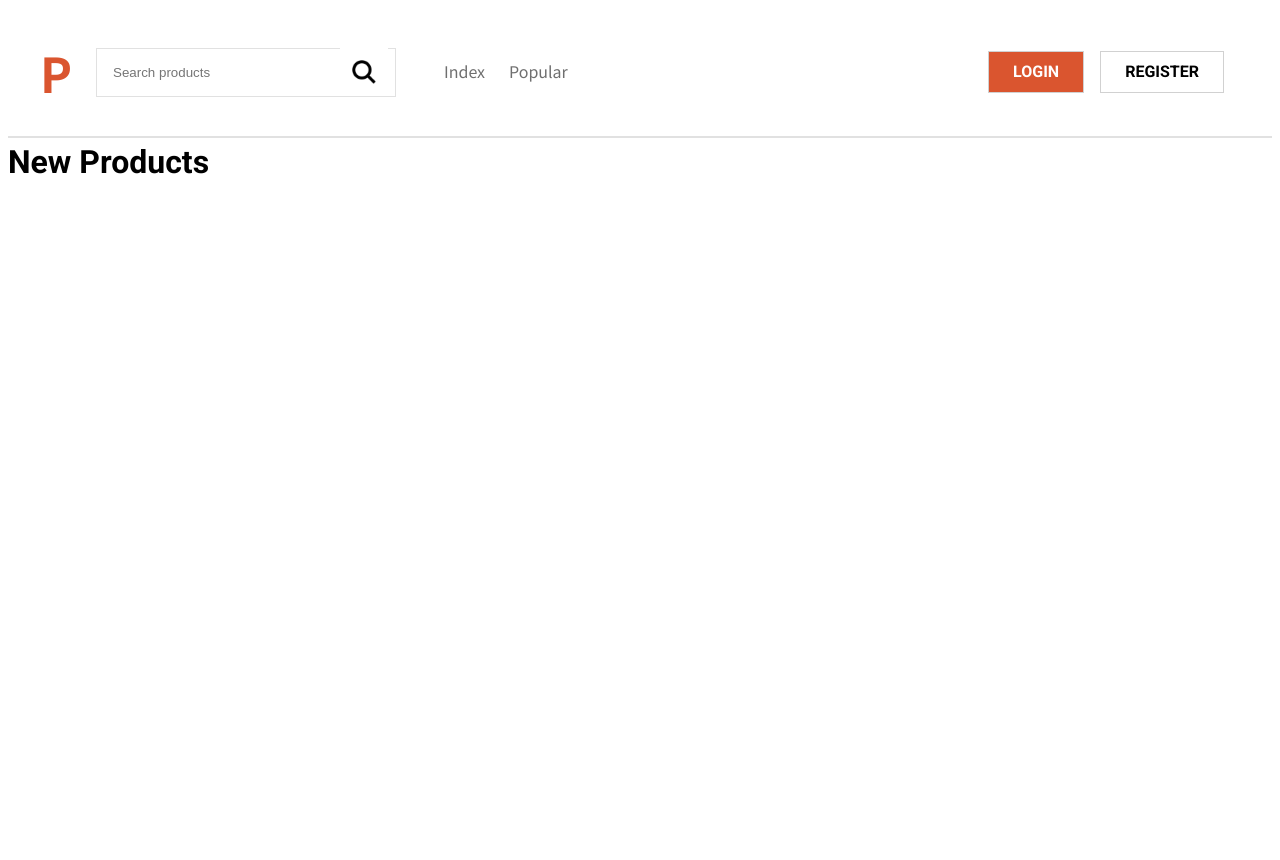
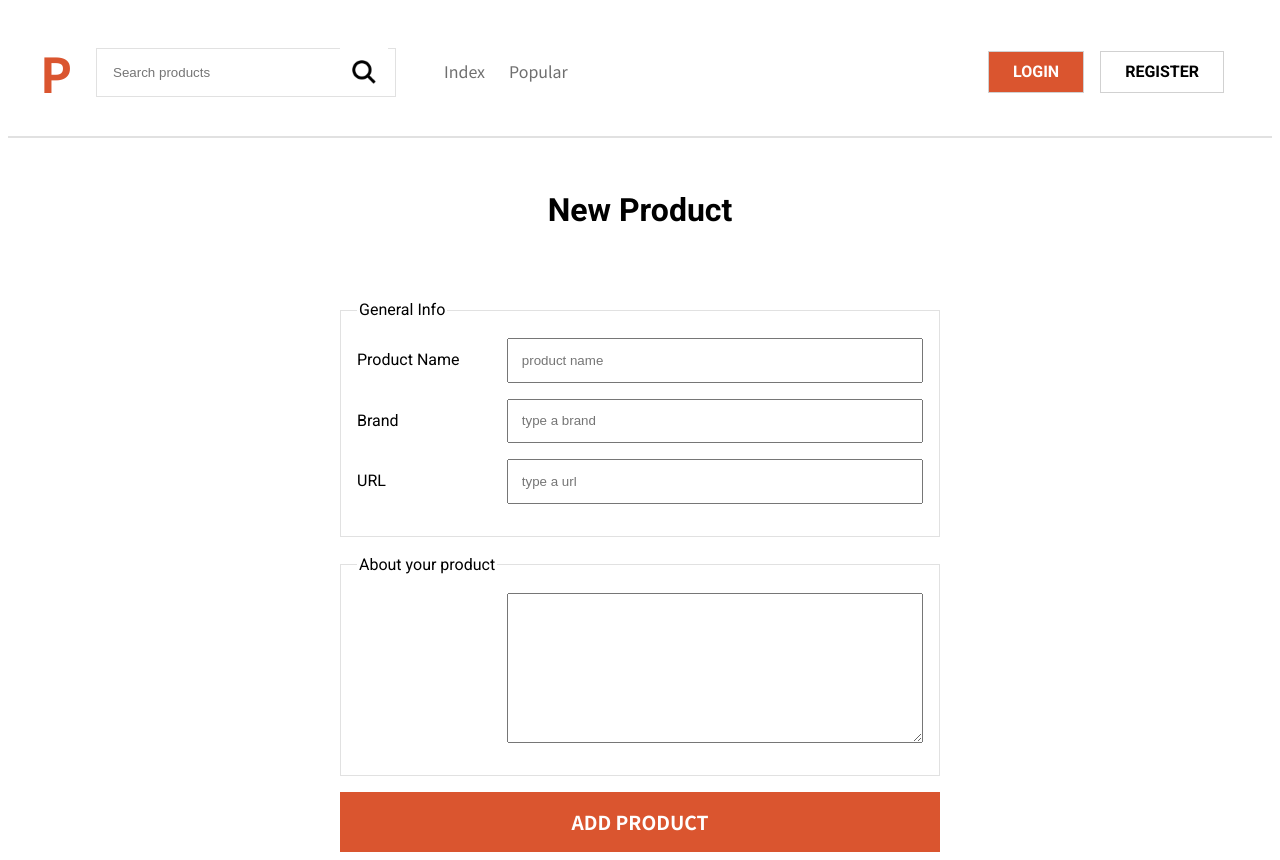
Before and after one commit to cristianortiz/product_hunt_next, a Next.js app: page /new-product in a window 1280 px wide. Before the commit the page ends 800 px from the top, so only its background shows below. Built offline with nearby package versions, Linux system fonts and the light colour scheme; no server answers.

Commit message:
new product form and validates  hook

```diff
--- a/components/ui/form.js
+++ b/components/ui/form.js
@@ -5,6 +5,12 @@ export const Form = styled.form`
   max-width: 600px;
   width: 95%;
   margin: 4rem auto 0 auto;
+  fieldset {
+    margin: 1rem 0;
+    border: 1px solid #e1e1e1;
+    font-size: 1rem;
+    padding: 1rem;
+  }
 `;
 
 export const Field = styled.div`
@@ -16,9 +22,13 @@ export const Field = styled.div`
     flex: 0 0 150px;
     font-size: 1.2;
   }
-  input {
+  input,
+  textarea {
     flex: 1;
     padding: 0.8rem;
+  }
+  textarea {
+    height: 150px;
   }
 `;
 export const InputSubmit = styled.input`
--- /dev/null
+++ b/pages/hooks/validation/validatesNewProduct.js
@@ -0,0 +1,33 @@
+export default function validatesNewProduct(values) {
+  //validations rules to Register form component
+  let errors = {};
+
+  //validates products name
+  if (!values.product_name) {
+    errors.product_name = "product name is mandatory";
+  }
+
+  //validates products name
+  if (!values.brand) {
+    errors.brand = "brand name is mandatory";
+  }
+
+  /* //validates products name
+  if (!values.image) {
+    errors.image = "image is mandatory";
+  }
+ */
+  //validates products name
+  if (!values.url) {
+    errors.url = "url is mandatory";
+  } else if (!/^(ftp|http|https):\/\/[^ "]+$/.test(values.url)) {
+    errors.url = "the url is not valid";
+  }
+
+  //validates products name
+  if (!values.description) {
+    errors.description = "description is mandatory";
+  }
+
+  return errors;
+}
--- a/pages/login.js
+++ b/pages/login.js
@@ -8,7 +8,6 @@ import validatesLogin from "./hooks/validation/validatesLogin";
 
 //import firebase instance and FireBaseContext
 import firebase from "../firebase";
-import firebaseConfig from "../firebase/config";
 
 //custom initial state of this component to use with useValidation hook
 const INITIAL_STATE = {
--- a/pages/new-product.js
+++ b/pages/new-product.js
@@ -1,11 +1,142 @@
-import React from "react";
+import React, { Fragment, useContext, useState } from "react";
+import { css } from "@emotion/react";
+import Router, { useRouter } from "next/router";
 import Layout from "../components/layout/Layout";
+import { Field, Form, InputSubmit, Error } from "../components/ui/Form";
+import useValidation from "./hooks/useValidation";
+import validatesNewProduct from "./hooks/validation/validatesNewProduct";
 
-const NewProduct = () => (
-  <div>
-    <Layout>
-      <h1>New Products</h1>
-    </Layout>
-  </div>
-);
+//import only FireBaseContext for firebase CRUD operations on products
+import { FirebaseContext } from "../firebase";
+
+//custom initial state of this component to use with useValidation hook
+const INITIAL_STATE = {
+  product_name: "",
+  brand: "",
+  //image: "",
+  url: "",
+  description: "",
+};
+
+const NewProduct = () => {
+  //local state to handle error in addNewProduct()
+  const [error, setError] = useState(false);
+
+  /* call props and functions of useValidation hook, and this component is passing custom
+  initial state,validationRegister rules and addNewProduct (as fn) to useValidation hook */
+  const { values, errors, handleSubmit, handleChange, handleBlur } =
+    useValidation(INITIAL_STATE, validatesNewProduct, addNewProduct);
+
+  //destructuring properties from values obj
+  const { product_name, brand, image, url, description } = values;
+
+  //hook from next route to redirect
+  const router = useRouter();
+
+  const { user, firebase } = useContext(FirebaseContext);
+  //fn custom to add a new product in firebase
+  async function addNewProduct() {
+    //if uset is not authenticated
+    if (!user) return router.push("/login");
+
+    //create the product object to store in firebase
+    const product = {
+      product_name,
+      brand,
+      url,
+      description,
+      votes: 0, //data inputs entered by other users
+      comments: [], //data inputs entered by other users
+      created_at: Date.now(),
+    };
+  }
+
+  return (
+    <div>
+      <Layout>
+        <Fragment>
+          <h1
+            css={css`
+              text-align: center;
+              margin-top: 3rem;
+            `}
+          >
+            New Product
+          </h1>
+          <Form onSubmit={handleSubmit}>
+            <fieldset>
+              <legend>General Info</legend>
+              <Field>
+                <label htmlFor="product_name">Product Name</label>
+                <input
+                  type="text"
+                  id="product_name"
+                  placeholder="product name"
+                  name="product_name"
+                  value={product_name}
+                  onChange={handleChange}
+                />
+              </Field>
+              {errors.product_name && <Error> {errors.product_name}</Error>}
+              <Field>
+                <label htmlFor="brand">Brand</label>
+                <input
+                  type="text"
+                  id="brand"
+                  placeholder="type a brand"
+                  name="brand"
+                  value={brand}
+                  onChange={handleChange}
+                />
+              </Field>
+              {errors.brand && <Error> {errors.brand}</Error>}
+              {/*    <Field>
+                <label htmlFor="image">Image</label>
+                <input
+                  type="file"
+                  id="image"
+                  name="image"
+                  value={image}
+                  onChange={handleChange}
+                />
+              </Field>
+              {errors.image && <Error> {errors.image}</Error>} */}
+              <Field>
+                <label htmlFor="url">URL</label>
+                <input
+                  type="url"
+                  id="url"
+                  placeholder="type a url"
+                  name="url"
+                  value={url}
+                  onChange={handleChange}
+                  onBlur={handleBlur}
+                />
+              </Field>
+              {errors.url && <Error> {errors.url}</Error>}
+            </fieldset>
+
+            <fieldset>
+              <legend>About your product</legend>
+
+              <Field>
+                <label htmlFor="description"></label>
+                <textarea
+                  id="description"
+                  name="description"
+                  value={description}
+                  onChange={handleChange}
+                ></textarea>
+              </Field>
+              {errors.description && <Error> {errors.description}</Error>}
+            </fieldset>
+
+            {error && <Error> {error}</Error>}
+            <InputSubmit type="submit" value="Add Product" />
+          </Form>
+        </Fragment>
+      </Layout>
+    </div>
+  );
+};
 export default NewProduct;
--- a/pages/register.js
+++ b/pages/register.js
@@ -8,7 +8,6 @@ import validatesRegister from "./hooks/validation/validatesRegister";
 
 //import firebase instance and FireBaseContext
 import firebase from "../firebase";
-import firebaseConfig from "../firebase/config";
 
 //custom initial state of this component to use with useValidation hook
 const INITIAL_STATE = {
```
